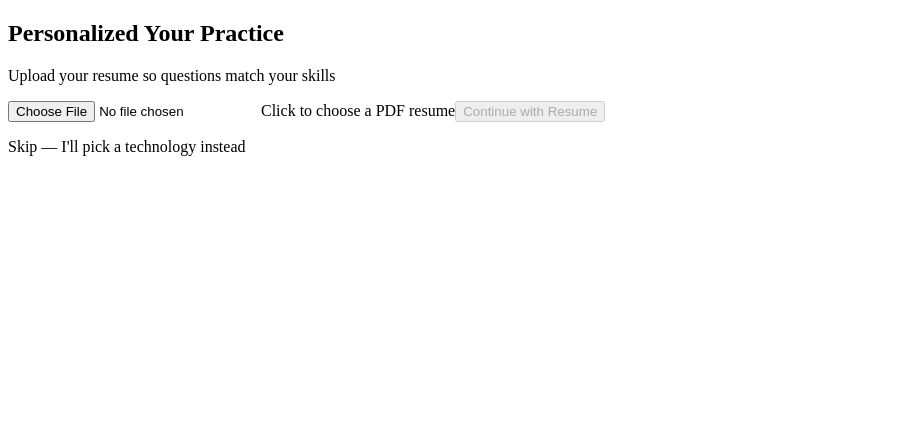
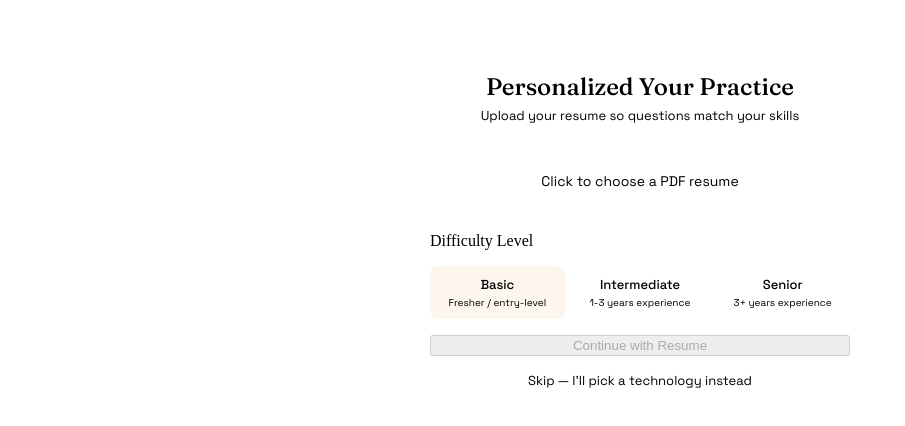
Before and after one commit to Dimple-Saini06/mockmate, a React (Vite) app in the folder frontend/: page / in a window 1280 px wide. Shown: the top 426 px of the page, without its empty margins (0-905 px from the left). Built offline with nearby package versions, Linux system fonts and the light colour scheme.

Commit message:
Phase-3 Resume upload UI, extract text and extract skills/technologies from uploaded PDF resume and match extracted skills to relevant questions,manual technology picker and Interview level

```diff
--- a/frontend/src/Auth.css
+++ b/frontend/src/Auth.css
@@ -156,3 +156,102 @@
 .setup-skip:hover {
   text-decoration: underline;
 }
+
+/* technology dropdown */
+.tech-dropdown {
+  width: 100%;
+  background: var(--surface-raised);
+  border: 1px solid var(--border);
+  border-radius: 8px;
+  color: var(--text-primary);
+  font-family: "Space Grotesk", sans-serif;
+  font-size: 14px;
+  padding: 12px 14px;
+  cursor: pointer;
+}
+
+.tech-dropdown:focus-visible {
+  outline: none;
+  border-color: var(--accent-dim);
+}
+
+/* difficulty level selector */
+.difficulty-row {
+  display: flex;
+  gap: 8px;
+  margin-top: 8px;
+}
+
+.difficulty-pill {
+  flex: 1;
+  display: flex;
+  flex-direction: column;
+  align-items: center;
+  gap: 3px;
+  background: var(--surface-raised);
+  border: 1px solid var(--border);
+  border-radius: 8px;
+  padding: 10px 8px;
+  cursor: pointer;
+  font-family: "Space Grotesk", sans-serif;
+  color: var(--text-primary);
+  transition: border-color 0.15s ease, background 0.15s ease;
+}
+
+.difficulty-pill:hover {
+  border-color: var(--accent-dim);
+}
+
+.difficulty-pill.active {
+  border-color: var(--accent);
+  background: rgba(232, 169, 76, 0.1);
+}
+
+.difficulty-label {
+  font-size: 13px;
+  font-weight: 500;
+}
+
+.difficulty-desc {
+  font-size: 10px;
+  color: var(--text-secondary);
+  text-align: center;
+}
+
+/* difficulty level selector */
+.level-label {
+  font-family: "Space Grotesk", sans-serif;
+  font-size: 12px;
+  color: var(--text-secondary);
+  text-transform: uppercase;
+  letter-spacing: 0.06em;
+  margin: 16px 0 8px 0;
+}
+
+.level-options {
+  display: flex;
+  gap: 8px;
+}
+
+.level-btn {
+  flex: 1;
+  background: var(--surface-raised);
+  border: 1px solid var(--border);
+  border-radius: 8px;
+  color: var(--text-secondary);
+  font-family: "Space Grotesk", sans-serif;
+  font-size: 13px;
+  padding: 10px;
+  cursor: pointer;
+  transition: border-color 0.15s ease, color 0.15s ease;
+}
+
+.level-btn:hover {
+  border-color: var(--accent-dim);
+}
+
+.level-btn-active {
+  border-color: var(--accent);
+  color: var(--accent);
+  background: rgba(232, 169, 76, 0.08);
+}
--- a/frontend/src/ResumeUpload.jsx
+++ b/frontend/src/ResumeUpload.jsx
@@ -1,11 +1,21 @@
 import { useState } from "react";
+import './Auth.css';
+
+const AVAILABLE_TECHNOLOGIES = [
+  'React', 'JavaScript', 'Node.js', 'Java', 'Python', 'SQL',
+  'HTML/CSS', 'Express.js', 'MongoDB', 'DSA', 'C++'
+];
 
 export default function ResumeUpload({ onContinue }){
     const [ selectFile, setSelectFile ] = useState(null);
     const [ error, setError ] = useState('');
+    const [showTechPicker, setShowTechPicker] = useState(false);
+    const [selectedTech, setSelectedTech] = useState('');
+    const [selectedLevel, setSelectedLevel] = useState('basic');
+    const [difficulty, setDifficulty] = useState('basic');
 
     function handleFileChange(e){
-        console.log("handleFileChange :: ", e);
+        // console.log("handleFileChange :: ", e);
         const file = e.target.files[0];
         setError('');
 
@@ -24,6 +34,73 @@ export default function ResumeUpload({ onContinue }){
     function handleSubmit(){
         console.log('Resume selected:', selectFile);
     }
+
+    function handleTechSubmit() {
+        onContinue({ technology: selectedTech, difficulty });
+    }
+
+    // difficulty selector - dono screens (resume aur tech picker) mein use hoga
+    function DifficultySelector() {
+        const levels = [
+        { value: 'basic', label: 'Basic', desc: 'Fresher / entry-level' },
+        { value: 'intermediate', label: 'Intermediate', desc: '1-3 years experience' },
+        { value: 'senior', label: 'Senior', desc: '3+ years experience' }
+        ];
+
+        return (
+        <div className="difficulty-row">
+            {levels.map((level) => (
+            <button
+                key={level.value}
+                type="button"
+                className={`difficulty-pill ${difficulty === level.value ? 'active' : ''}`}
+                onClick={() => setDifficulty(level.value)}
+            >
+                <span className="difficulty-label">{level.label}</span>
+                <span className="difficulty-desc">{level.desc}</span>
+            </button>
+            ))}
+        </div>
+        );
+    }
+
+    // agar user ne "skip" dabaya hai, tech picker screen dikhao
+    if (showTechPicker) {
+        return (
+            <div className="setup-card">
+                <h2 className="setup-title">Pick a Technology</h2>
+                <p className="setup-subtitle">We'll show you questions related to this</p>
+
+                <select
+                className="tech-dropdown"
+                value={selectedTech}
+                onChange={(e) => setSelectedTech(e.target.value)}
+                >
+                <option value="">Select a technology...</option>
+                {AVAILABLE_TECHNOLOGIES.map((tech) => (
+                    <option key={tech} value={tech}>{tech}</option>
+                ))}
+                </select>
+
+                <p className="feedback-label" style={{ marginTop: '18px' }}>Difficulty Level</p>
+
+                <DifficultySelector />
+
+                <button
+                className="btn btn-primary setup-submit"
+                onClick={handleTechSubmit}
+                disabled={!selectedTech}
+                >
+                Start Practicing
+                </button>
+
+                <p className="setup-skip" onClick={() =>  setShowTechPicker(false)}>
+                Back to resume upload
+                </p>
+            </div>
+        );
+    }
+
     return(
         <div className="setup-card">
             <h2 className="setup-title">Personalized Your Practice</h2>
@@ -42,6 +119,10 @@ export default function ResumeUpload({ onContinue }){
 
             {error && <p className="auth-error">{error}</p>}
 
+            <p className="feedback-label" style={{ marginTop: '18px' }}>Difficulty Level</p>
+
+            <DifficultySelector />
+
             <button
                 onClick={handleSubmit}
                 disabled = {!selectFile}
@@ -50,9 +131,9 @@ export default function ResumeUpload({ onContinue }){
                 Continue with Resume
             </button>
 
-            <p className="setup-skip" onClick={() => onContinue(null)}>
+            <p className="setup-skip" onClick={() => setShowTechPicker(true)}>
                 Skip — I'll pick a technology instead
             </p>
         </div>
-    )
+    );
 }
--- a/frontend/src/main.jsx
+++ b/frontend/src/main.jsx
@@ -6,6 +6,6 @@ import ResumeUpload from './ResumeUpload.jsx'
 createRoot(document.getElementById('root')).render(
   <StrictMode>
     {/* <App /> */}
-    <ResumeUpload />
+    <ResumeUpload  onContinue={(data) => console.log('Continue clicked with:', data)}  />
   </StrictMode>,
 )
```
Also changed, not shown: 1 other file (tests, documents, lock files or other folders).
